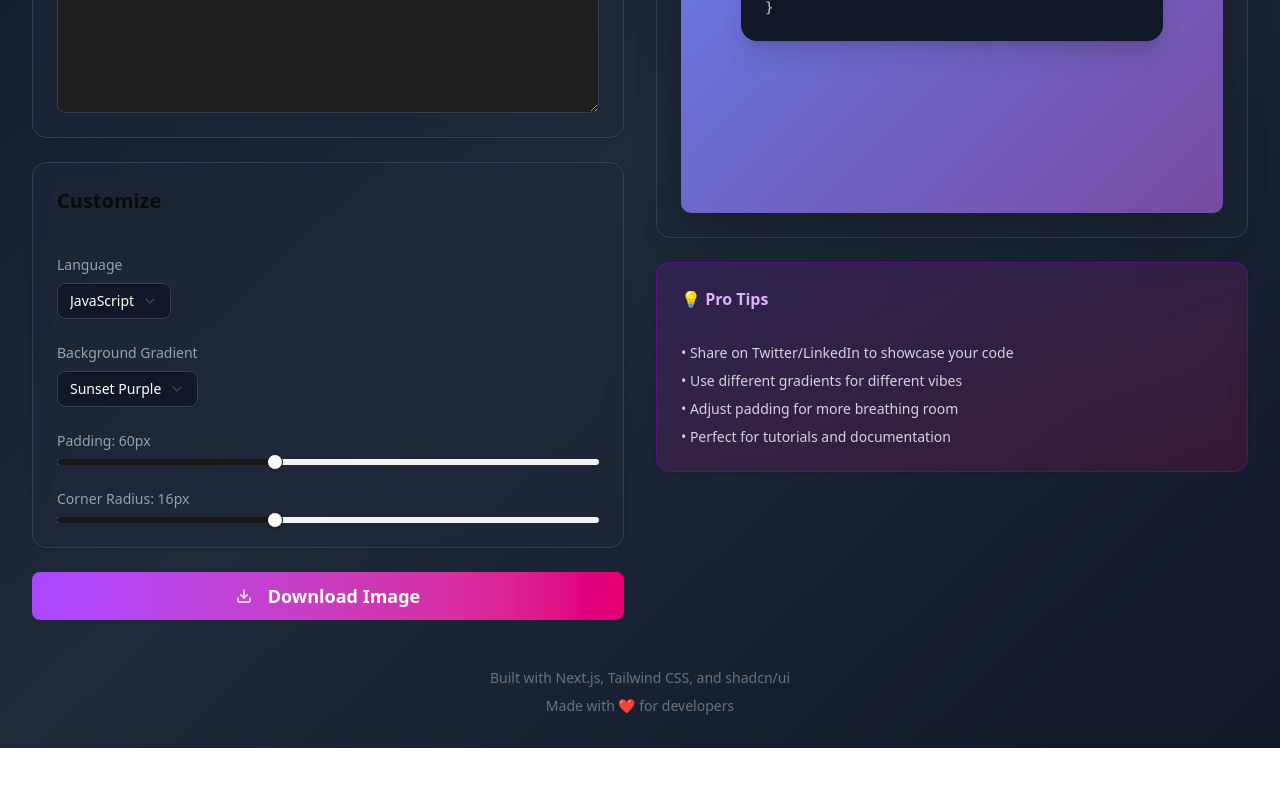
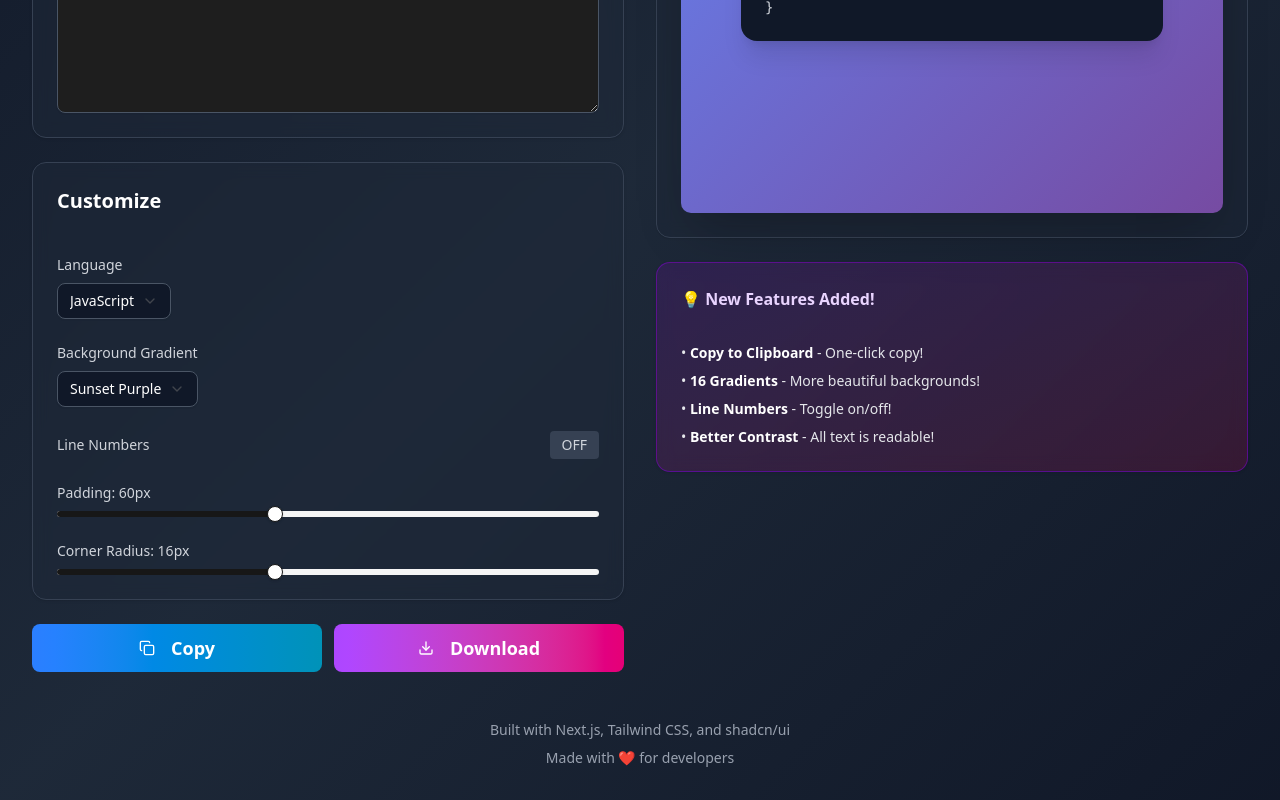
Before and after one commit to ordinary-person-doing-coding/snapcode-app, a Next.js app: page / in a window 1280 px wide. Shown: the part 452-1252 px from the top of the page. Before the commit the page ends 1200 px from the top, so only its background shows below. Built offline with nearby package versions, Linux system fonts and the light colour scheme.

Commit message:
Fix dropdown colors and add new features

```diff
--- a/app/page.tsx
+++ b/app/page.tsx
@@ -6,7 +6,7 @@ import { Card } from '@/components/ui/card';
 import { Textarea } from '@/components/ui/textarea';
 import { Select, SelectContent, SelectItem, SelectTrigger, SelectValue } from '@/components/ui/select';
 import { Slider } from '@/components/ui/slider';
-import { Download, Code2, Sparkles } from 'lucide-react';
+import { Download, Code2, Sparkles, Copy, Check } from 'lucide-react';
 
 export default function SnapCode() {
   const [code, setCode] = useState('// Paste your code here\nfunction hello() {\n  console.log("Hello, World!");\n}');
@@ -14,6 +14,8 @@ export default function SnapCode() {
   const [gradient, setGradient] = useState('sunset');
   const [padding, setPadding] = useState([60]);
   const [cornerRadius, setCornerRadius] = useState([16]);
+  const [showLineNumbers, setShowLineNumbers] = useState(false);
+  const [copied, setCopied] = useState(false);
 
   const gradients = {
     sunset: 'linear-gradient(135deg, #667eea 0%, #764ba2 100%)',
@@ -22,6 +24,16 @@ export default function SnapCode() {
     forest: 'linear-gradient(135deg, #4facfe 0%, #00f2fe 100%)',
     midnight: 'linear-gradient(135deg, #2c3e50 0%, #3498db 100%)',
     candy: 'linear-gradient(135deg, #fa709a 0%, #fee140 100%)',
+    aurora: 'linear-gradient(135deg, #a8edea 0%, #fed6e3 100%)',
+    lava: 'linear-gradient(135deg, #ff512f 0%, #dd2476 100%)',
+    peachy: 'linear-gradient(135deg, #ed4264 0%, #ffedbc 100%)',
+    purple: 'linear-gradient(135deg, #4776e6 0%, #8e54e9 100%)',
+    green: 'linear-gradient(135deg, #56ab2f 0%, #a8e063 100%)',
+    orange: 'linear-gradient(135deg, #ff6b6b 0%, #feca57 100%)',
+    blue: 'linear-gradient(135deg, #2196f3 0%, #00bcd4 100%)',
+    pink: 'linear-gradient(135deg, #ff0084 0%, #33001b 100%)',
+    retro: 'linear-gradient(135deg, #f857a6 0%, #ff5858 100%)',
+    matrix: 'linear-gradient(135deg, #000000 0%, #0f9b0f 100%)',
   };
 
   const languageColors = {
@@ -37,10 +49,10 @@ export default function SnapCode() {
     swift: '#fa7343',
   };
 
-  const downloadImage = () => {
+  const generateCanvas = () => {
     const canvas = document.createElement('canvas');
     const ctx = canvas.getContext('2d');
-    if (!ctx) return;
+    if (!ctx) return null;
 
     const scale = 2;
     canvas.width = 1200 * scale;
@@ -105,15 +117,35 @@ export default function SnapCode() {
     ctx.font = 'bold 14px "SF Mono", Monaco, "Courier New", monospace';
     ctx.fillText(language.toUpperCase(), codeX + codeWidth - 100, dotY + 5);
 
+    const lines = code.split('\n');
+    let y = codeY + 70;
+    const lineHeight = 28;
+
+    lines.forEach((line, index) => {
+      if (showLineNumbers) {
+        ctx.fillStyle = '#6e6e6e';
+        ctx.font = '16px "SF Mono", Monaco, "Courier New", monospace';
+        ctx.fillText(String(index + 1).padStart(2, ' '), codeX + 20, y);
+
         ctx.fillStyle = '#d4d4d4';
         ctx.font = '18px "SF Mono", Monaco, "Courier New", monospace';
-    const lines = code.split('\n');
-    let y = codeY + 70;
-    lines.forEach((line) => {
+        ctx.fillText(line, codeX + 60, y);
+      } else {
+        ctx.fillStyle = '#d4d4d4';
+        ctx.font = '18px "SF Mono", Monaco, "Courier New", monospace';
         ctx.fillText(line, codeX + 30, y);
-      y += 28;
+      }
+
+      y += lineHeight;
       if (y > codeY + codeHeight - 30) return;
     });
+
+    return canvas;
+  };
+
+  const downloadImage = () => {
+    const canvas = generateCanvas();
+    if (!canvas) return;
 
     canvas.toBlob((blob) => {
       if (!blob) return;
@@ -124,6 +156,29 @@ export default function SnapCode() {
       a.click();
       URL.revokeObjectURL(url);
     });
+  };
+
+  const copyToClipboard = async () => {
+    const canvas = generateCanvas();
+    if (!canvas) return;
+
+    try {
+      const blob = await new Promise<Blob>((resolve) => {
+        canvas.toBlob((blob) => {
+          if (blob) resolve(blob);
+        });
+      });
+
+      await navigator.clipboard.write([
+        new ClipboardItem({ 'image/png': blob })
+      ]);
+
+      setCopied(true);
+      setTimeout(() => setCopied(false), 2000);
+    } catch (err) {
+      console.error('Failed to copy image:', err);
+      alert('Failed to copy image. Your browser might not support this feature.');
+    }
   };
 
   return (
@@ -138,7 +193,7 @@ export default function SnapCode() {
             </h1>
             <Sparkles className="w-8 h-8 text-pink-400" />
           </div>
-          <p className="text-gray-400 text-lg">
+          <p className="text-gray-300 text-lg">
             Create beautiful code screenshots in seconds
           </p>
         </div>
@@ -147,29 +202,29 @@ export default function SnapCode() {
           {/* Left Panel - Controls */}
           <div className="space-y-6">
             <Card className="p-6 bg-gray-800/50 border-gray-700 backdrop-blur">
-              <h2 className="text-xl font-semibold mb-4 flex items-center gap-2">
+              <h2 className="text-xl font-semibold mb-4 flex items-center gap-2 text-white">
                 <Code2 className="w-5 h-5" />
                 Your Code
               </h2>
               <Textarea
                 value={code}
                 onChange={(e) => setCode(e.target.value)}
-                className="min-h-[300px] font-mono text-sm bg-[#1e1e1e] border-gray-700 text-white placeholder:text-gray-500"
+                className="min-h-[300px] font-mono text-sm bg-[#1e1e1e] border-gray-600 text-white placeholder:text-gray-400"
                 placeholder="Paste your code here..."
               />
             </Card>
 
             <Card className="p-6 bg-gray-800/50 border-gray-700 backdrop-blur">
-              <h2 className="text-xl font-semibold mb-4">Customize</h2>
+              <h2 className="text-xl font-semibold mb-4 text-white">Customize</h2>
 
               <div className="space-y-6">
                 <div>
-                  <label className="text-sm text-gray-400 mb-2 block">Language</label>
+                  <label className="text-sm text-gray-300 mb-2 block font-medium">Language</label>
                   <Select value={language} onValueChange={setLanguage}>
-                    <SelectTrigger className="bg-gray-900 border-gray-700 text-white">
+                    <SelectTrigger className="bg-gray-900 border-gray-600 text-white">
                       <SelectValue />
                     </SelectTrigger>
-                    <SelectContent className="bg-gray-900 border-gray-700 text-white">
+                    <SelectContent className="bg-gray-900 border-gray-600">
                       <SelectItem value="javascript">JavaScript</SelectItem>
                       <SelectItem value="typescript">TypeScript</SelectItem>
                       <SelectItem value="python">Python</SelectItem>
@@ -185,24 +240,50 @@ export default function SnapCode() {
                 </div>
 
                 <div>
-                  <label className="text-sm text-gray-400 mb-2 block">Background Gradient</label>
+                  <label className="text-sm text-gray-300 mb-2 block font-medium">Background Gradient</label>
                   <Select value={gradient} onValueChange={setGradient}>
-                    <SelectTrigger className="bg-gray-900 border-gray-700 text-white">
+                    <SelectTrigger className="bg-gray-900 border-gray-600 text-white">
                       <SelectValue />
                     </SelectTrigger>
-                    <SelectContent className="bg-gray-900 border-gray-700 text-white">
+                    <SelectContent className="bg-gray-900 border-gray-600 max-h-[300px]">
                       <SelectItem value="sunset">Sunset Purple</SelectItem>
                       <SelectItem value="ocean">Ocean Blue</SelectItem>
                       <SelectItem value="fire">Fire Pink</SelectItem>
                       <SelectItem value="forest">Forest Cyan</SelectItem>
                       <SelectItem value="midnight">Midnight Blue</SelectItem>
                       <SelectItem value="candy">Candy Pop</SelectItem>
+                      <SelectItem value="aurora">Aurora Dream</SelectItem>
+                      <SelectItem value="lava">Lava Red</SelectItem>
+                      <SelectItem value="peachy">Peachy Sunset</SelectItem>
+                      <SelectItem value="purple">Royal Purple</SelectItem>
+                      <SelectItem value="green">Fresh Green</SelectItem>
+                      <SelectItem value="orange">Orange Burst</SelectItem>
+                      <SelectItem value="blue">Sky Blue</SelectItem>
+                      <SelectItem value="pink">Hot Pink</SelectItem>
+                      <SelectItem value="retro">Retro Wave</SelectItem>
+                      <SelectItem value="matrix">Matrix Green</SelectItem>
                     </SelectContent>
                   </Select>
                 </div>
 
                 <div>
-                  <label className="text-sm text-gray-400 mb-2 block">
+                  <div className="flex items-center justify-between mb-2">
+                    <label className="text-sm text-gray-300 font-medium">Line Numbers</label>
+                    <button
+                      onClick={() => setShowLineNumbers(!showLineNumbers)}
+                      className={`px-3 py-1 rounded text-sm font-medium transition-colors ${
+                        showLineNumbers
+                          ? 'bg-purple-600 text-white'
+                          : 'bg-gray-700 text-gray-300 hover:bg-gray-600'
+                      }`}
+                    >
+                      {showLineNumbers ? 'ON' : 'OFF'}
+                    </button>
+                  </div>
+                </div>
+
+                <div>
+                  <label className="text-sm text-gray-300 mb-2 block font-medium">
                     Padding: {padding[0]}px
                   </label>
                   <Slider
@@ -216,7 +297,7 @@ export default function SnapCode() {
                 </div>
 
                 <div>
-                  <label className="text-sm text-gray-400 mb-2 block">
+                  <label className="text-sm text-gray-300 mb-2 block font-medium">
                     Corner Radius: {cornerRadius[0]}px
                   </label>
                   <Slider
@@ -231,19 +312,38 @@ export default function SnapCode() {
               </div>
             </Card>
 
+            <div className="flex gap-3">
+              <Button
+                onClick={copyToClipboard}
+                className="flex-1 bg-gradient-to-r from-blue-500 to-cyan-600 hover:from-blue-600 hover:to-cyan-700 text-white font-semibold py-6 text-lg"
+              >
+                {copied ? (
+                  <>
+                    <Check className="w-5 h-5 mr-2" />
+                    Copied!
+                  </>
+                ) : (
+                  <>
+                    <Copy className="w-5 h-5 mr-2" />
+                    Copy
+                  </>
+                )}
+              </Button>
+
               <Button
                 onClick={downloadImage}
-              className="w-full bg-gradient-to-r from-purple-500 to-pink-600 hover:from-purple-600 hover:to-pink-700 text-white font-semibold py-6 text-lg"
+                className="flex-1 bg-gradient-to-r from-purple-500 to-pink-600 hover:from-purple-600 hover:to-pink-700 text-white font-semibold py-6 text-lg"
               >
                 <Download className="w-5 h-5 mr-2" />
-              Download Image
+                Download
               </Button>
+            </div>
           </div>
 
           {/* Right Panel - Preview */}
           <div className="space-y-6">
             <Card className="p-6 bg-gray-800/50 border-gray-700 backdrop-blur">
-              <h2 className="text-xl font-semibold mb-4">Preview</h2>
+              <h2 className="text-xl font-semibold mb-4 text-white">Preview</h2>
               <div
                 className="rounded-lg overflow-hidden shadow-2xl"
                 style={{
@@ -272,26 +372,35 @@ export default function SnapCode() {
 
                   {/* Code Content */}
                   <pre className="whitespace-pre-wrap break-words text-gray-300">
-                    {code}
+                    {showLineNumbers ? (
+                      code.split('\n').map((line, i) => (
+                        <div key={i} className="flex gap-4">
+                          <span className="text-gray-600 select-none w-6 text-right">{i + 1}</span>
+                          <span>{line}</span>
+                        </div>
+                      ))
+                    ) : (
+                      code
+                    )}
                   </pre>
                 </div>
               </div>
             </Card>
 
             <Card className="p-6 bg-gradient-to-br from-purple-900/30 to-pink-900/30 border-purple-700/50 backdrop-blur">
-              <h3 className="font-semibold mb-2 text-purple-300">💡 Pro Tips</h3>
-              <ul className="text-sm text-gray-300 space-y-2">
-                <li>• Share on Twitter/LinkedIn to showcase your code</li>
-                <li>• Use different gradients for different vibes</li>
-                <li>• Adjust padding for more breathing room</li>
-                <li>• Perfect for tutorials and documentation</li>
+              <h3 className="font-semibold mb-2 text-purple-200">💡 New Features Added!</h3>
+              <ul className="text-sm text-gray-200 space-y-2">
+                <li>• <strong className="text-white">Copy to Clipboard</strong> - One-click copy!</li>
+                <li>• <strong className="text-white">16 Gradients</strong> - More beautiful backgrounds!</li>
+                <li>• <strong className="text-white">Line Numbers</strong> - Toggle on/off!</li>
+                <li>• <strong className="text-white">Better Contrast</strong> - All text is readable!</li>
               </ul>
             </Card>
           </div>
         </div>
 
         {/* Footer */}
-        <div className="mt-12 text-center text-gray-500 text-sm">
+        <div className="mt-12 text-center text-gray-400 text-sm">
           <p>Built with Next.js, Tailwind CSS, and shadcn/ui</p>
           <p className="mt-2">Made with ❤️ for developers</p>
         </div>
```
Also changed, not shown: app/globals.css (+20 -0 lines). Lines whose indentation alone changed are shown as unchanged.
